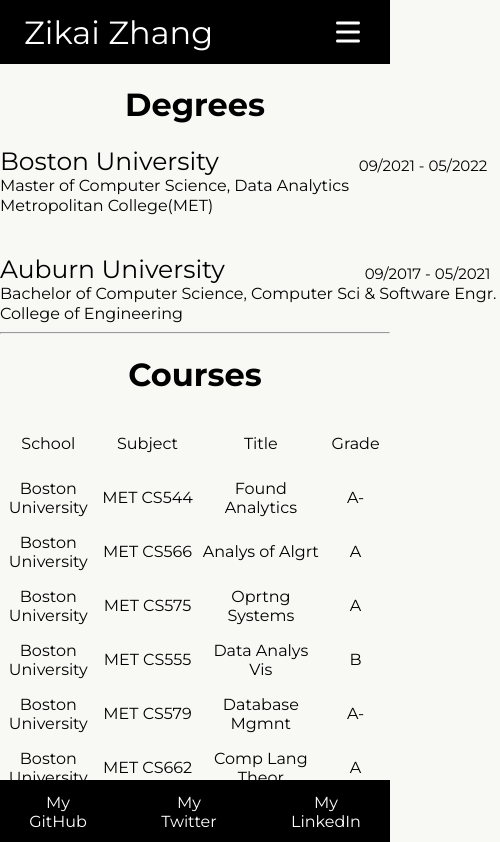
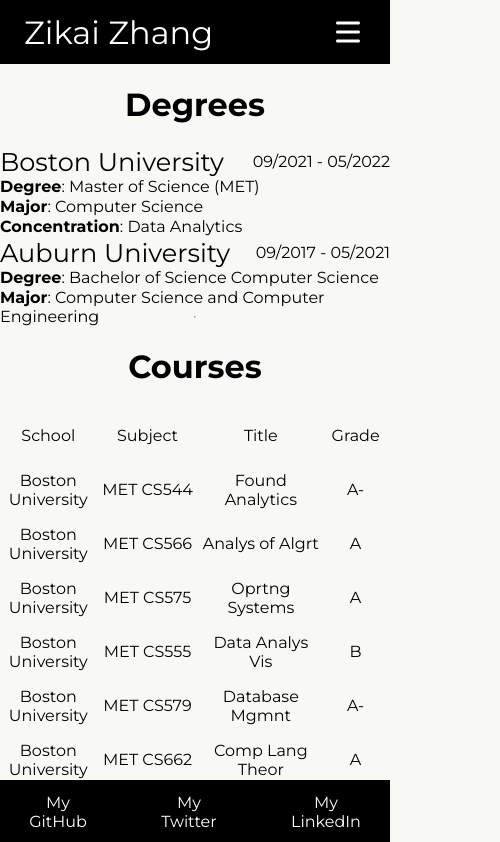
Before and after one commit to zikai33/CS601-Project-Zhang, a Vue app: page /education in a window 390 px wide. Shown: the top 842 px of the page, 500 px wide, since content can reach past the window. Built offline with nearby package versions, Linux system fonts and the light colour scheme.

Commit message:
Changed some views to be responsive

```diff
--- a/src/views/About.vue
+++ b/src/views/About.vue
@@ -1,6 +1,6 @@
 <template>
-<br><br><br><br>
-    <div class="flx">
+    <br /><br /><br /><br />
+    <div class="flx" ref="flx">
         <div class="size">
             <p>
                 Hello Everyone, my name is <b>Zikai Zhang</b>, born in China.
@@ -30,8 +30,32 @@
             />
         </div>
     </div>
-    <hr>
+    <hr />
 </template>
+
+<script>
+export default {
+    name: "About",
+    created() {
+        this.onResize;
+    },
+    mounted() {
+        this.$nextTick(() => {
+            window.addEventListener("resize", this.onResize);
+        });
+    },
+    methods: {
+        onResize: function () {
+            const width = window.innerWidth;
+            if (width > 1080) {
+                this.$refs.flx.style.flexDirection = "row";
+            } else {
+                this.$refs.flx.style.flexDirection = "column-reverse";
+            }
+        },
+    },
+};
+</script>
 
 <style scoped>
 .pic {
@@ -39,8 +63,9 @@
 }
 
 .size {
-    width: 400px;
-    justify-content:left;
+    width: 80vw;
+    max-width: 720px;
+    justify-content: left;
     margin-right: 60px;
 }
 
@@ -52,6 +77,5 @@
     width: 80vw;
     text-align: center;
     margin: auto;
-
 }
 </style>
--- a/src/views/Education.vue
+++ b/src/views/Education.vue
@@ -1,5 +1,5 @@
 <template>
-    <div>
+    <div class="outer">
         <h1>Degrees</h1>
         <div class="Deg">
             <div class="wap">
@@ -7,19 +7,20 @@
                 <div class="dateSize">09/2021 - 05/2022</div>
             </div>
             <div class="major">
-                Master of Computer Science, Data Analytics
+                <b>Degree</b>: Master of Science (MET)
             </div>
-            <div class="major">Metropolitan College(MET)</div>
-        </div><br><br>
+            <div class="major"><b>Major</b>: Computer Science</div>
+            <div class="major"><b>Concentration</b>: Data Analytics</div>
+        </div>
         <div class="Deg">
             <div class="wap">
                 <div class="SchoolSize">Auburn University</div>
                 <div class="dateSize">09/2017 - 05/2021</div>
             </div>
             <div class="major">
-                Bachelor of Computer Science, Computer Sci & Software Engr.
+                <b>Degree</b>: Bachelor of Science Computer Science
             </div>
-            <div class="major">College of Engineering</div>
+            <div class="major"><b>Major</b>: Computer Science and Computer Engineering</div>
         </div>
         <hr>
         <h1>Courses</h1>
@@ -103,33 +104,34 @@
 </template>
 
 <style scoped>
+.outer {
+    width: auto;
+    display: flex;
+    flex-direction: column;
+    justify-content: center;
+}
 .Deg {
-    justify-content: center;
-    width: 500px;
-    margin: auto;
+
 }
 .wap {
     display: flex;
-    text-align: left;
-    line-height: normal;
+    justify-content: space-between;
+    align-items: center;
 }
 
 .SchoolSize {
-    font-size: 25px;
-    margin-right: 30px;
-    justify-content: left;
+    font-size: 1.6rem;
 }
-.dateSize {
-    font-size: 15px;
-    justify-content: right;
-    text-align: right;
-    margin-left: 110px;
-    margin-top: 10px;
-}
+
 .major {
     text-align: left;
     height: 20px;
 }
+
+span {
+    font-weight: 600;
+}
+
 td {
     text-align: center;
     height: 50px;
--- a/src/views/Game.vue
+++ b/src/views/Game.vue
@@ -1,53 +1,14 @@
 <template>
-    <CariyselVue />
-    <div class="center">
-        <div class="green">Name</div>
-        <div class="green">Maxlevel</div>
-        <div class="green">Damage</div>
-        <div class="green">Ability</div>
-    </div>
-    <div v-for="p in post" :key="p.id" class="center">
-        <div class="green">{{ p.Name }}</div>
-        <div class="green">{{ p.Maxlevel }}</div>
-        <div class="green">{{ p.Damage }}</div>
-        <div class="green">{{ p.Hitpoints }}</div>
-    </div>
+    <Carousel />
+
 </template>
 
 <script>
-import CariyselVue from "@/components/Cariysel.vue";
+import Carousel from "@/components/Carousel.vue";
 export default {
-    name: "Cariyel",
+    name: "Game",
     components: {
-        CariyselVue,
-    },
-    data() {
-        return {
-            post: [],
-        };
-    },
-    methods: {
-        getPosts() {
-            fetch("http://ptsv2.com/t/zikaicoc/post")
-                .then((response) => response.json())
-                .then((data) => (this.post = data));
-        },
-    },
-    mounted() {
-        this.getPosts();
+        Carousel,
     },
 };
 </script>
-<style scoped>
-.center {
-    text-align: center;
-    margin: auto;
-    display: flex;
-    width: 800px;
-}
-.green {
-    text-align: center;
-    margin: auto;
-    width: 300px;
-}
-</style>
```
